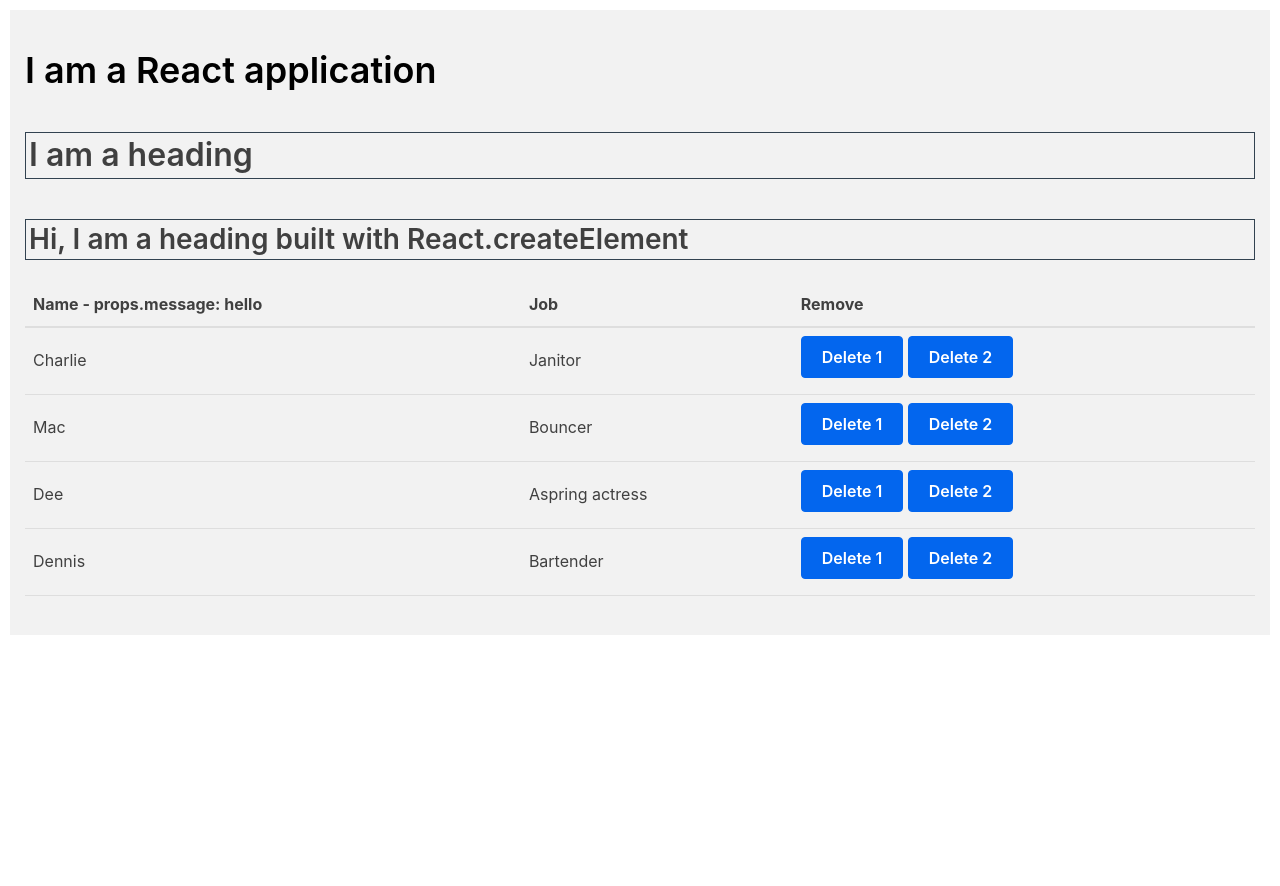
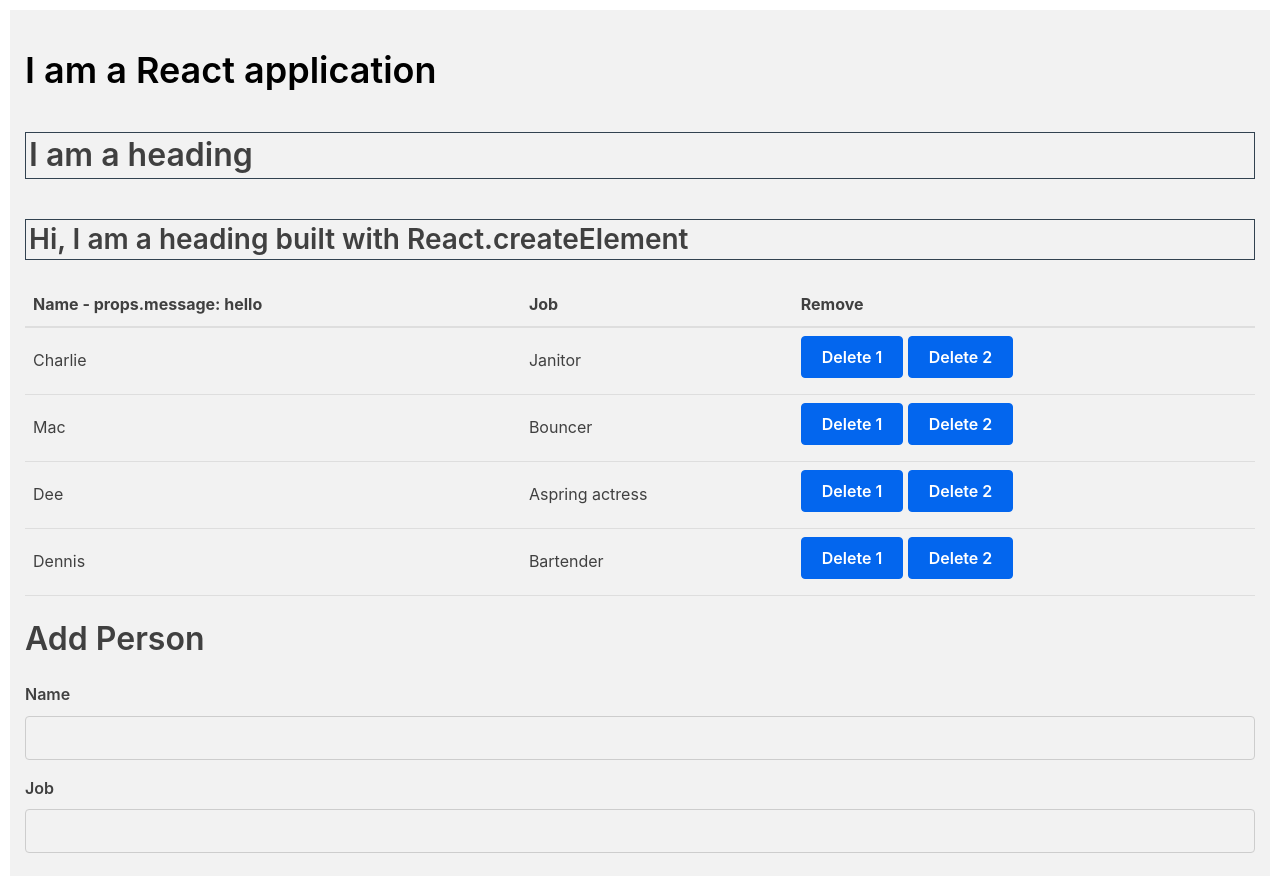
Before and after one commit to alexisbellido/node-tests, a React app in the folder react-getting-started/: page / in a window 1280 px wide. Before the commit the page ends 800 px from the top, so only its background shows below. Built offline with nearby package versions, Linux system fonts and the light colour scheme.

Commit message:
start with form

```diff
--- a/react-getting-started/public/index.html
+++ b/react-getting-started/public/index.html
@@ -7,7 +7,7 @@
   <meta name="viewport" content="width=device-width, initial-scale=1, shrink-to-fit=no">
   <title>React Getting Started</title>
 
-    <link href="../dist/main.css?d694005f56a5b513f421" rel="stylesheet">
+    <link href="../dist/main.css?c9110add31987abb9775" rel="stylesheet">
 
 </head>
 
@@ -18,7 +18,7 @@
   </div>
 
 
-    <script src="../dist/main.js?d694005f56a5b513f421"></script>
+    <script src="../dist/main.js?c9110add31987abb9775"></script>
 
 
 </body>
--- a/react-getting-started/src/App.js
+++ b/react-getting-started/src/App.js
@@ -2,6 +2,7 @@
 // https://developer.mozilla.org/en-US/docs/Web/JavaScript/Reference/Statements/import
 import React from "react";
 import Table from './Table';
+import Form from './Form';
 
 class App extends React.Component {
   constructor(props) {
@@ -59,6 +60,7 @@ class App extends React.Component {
           characterData={this.state.characters}
           removeCharacter={this.removeCharacter}
         />
+        <Form />
       </div>
     );
   }
--- /dev/null
+++ b/react-getting-started/src/Form.js
@@ -0,0 +1,29 @@
+// import Component as a single export from React
+// https://developer.mozilla.org/en-US/docs/Web/JavaScript/Reference/Statements/import
+import React, { Component } from "react";
+
+class Form extends Component {
+  constructor(props) {
+    super(props);
+
+    this.state = {
+      name: '',
+      job: ''
+    };
+  }
+
+  render() {
+    const { name, job } = this.state;
+    return (
+      <form>
+        <h2>Add Person</h2>
+        <label>Name</label>
+        <input type="text" name="name" value="" onChange="" />
+        <label>Job</label>
+        <input type="text" name="job" value="" onChange="" />
+      </form>
+    );
+  }
+}
+
+export default Form;
```
